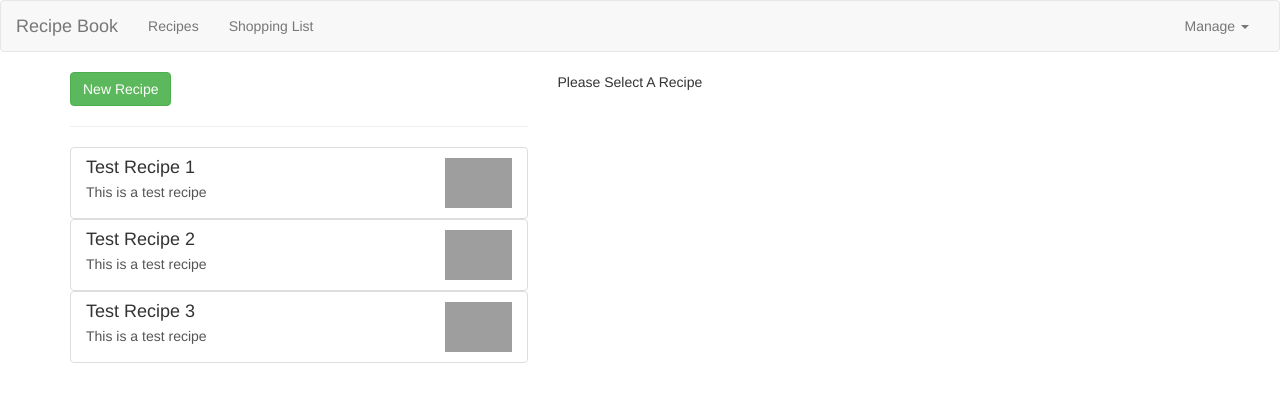
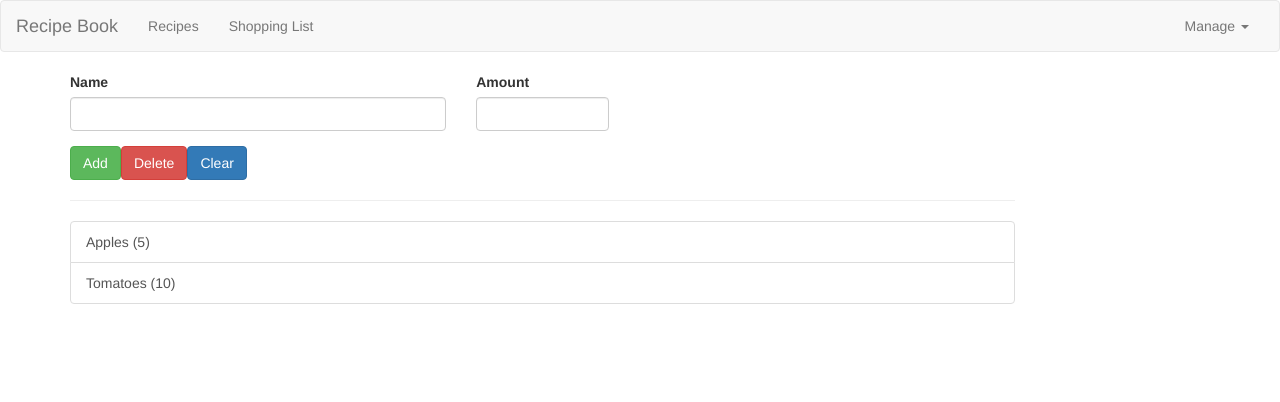
Before and after one commit to singhsanket143/RecipeAngularApp, an Angular app: page /shopping-list in a window 1280 px wide. Shown: the top 402 px of the page. Built offline with nearby package versions, Linux system fonts and the light colour scheme; grey boxes are pictures that could not be loaded.

Commit message:
Routing started

```diff
--- /dev/null
+++ b/src/app/app-routing.module.ts
@@ -0,0 +1,19 @@
+import {NgModule} from "@angular/core";
+import {RouterModule, Routes} from "@angular/router";
+import {RecipesComponent} from "./recipes/recipes.component";
+import {ShoppingListComponent} from "./shopping-list/shopping-list.component";
+
+const appRoutes: Routes =[
+  { path: '', redirectTo : '/recipes', pathMatch: 'full'},
+  { path: 'recipes', component: RecipesComponent},
+  { path: 'shopping-list', component: ShoppingListComponent}
+
+];
+
+@NgModule({
+  imports: [RouterModule.forRoot(appRoutes)],
+  exports: [RouterModule]
+})
+export class AppRoutingModule {
+
+}
--- a/src/app/app.component.html
+++ b/src/app/app.component.html
@@ -2,8 +2,9 @@
 <div class="container">
   <div class="row">
     <div class="col-md-12">
-      <app-recipes *ngIf = " loadedFeature === 'recipe' "></app-recipes>
-      <app-shopping-list *ngIf = " loadedFeature !== 'recipe' "> </app-shopping-list>
+      <!--<app-recipes *ngIf = " loadedFeature === 'recipe' "></app-recipes>-->
+      <!--<app-shopping-list *ngIf = " loadedFeature !== 'recipe' "> </app-shopping-list>-->
+      <router-outlet></router-outlet>
     </div>
   </div>
 </div>
--- a/src/app/app.module.ts
+++ b/src/app/app.module.ts
@@ -12,6 +12,7 @@
 import {ShoppingEditComponent} from './shopping-list/shopping-edit/shopping-edit.component';
 import {DropdownDirective} from "./shared/dropdown.directive";
 import {ShoppingListService} from "./shopping-list/shopping-list.service";
+import {AppRoutingModule} from "./app-routing.module";
 
 
 @NgModule({
@@ -27,7 +28,8 @@
     DropdownDirective
   ],
   imports: [
-    BrowserModule
+    BrowserModule,
+    AppRoutingModule
   ],
   providers: [ShoppingListService],
   bootstrap: [AppComponent]
```
